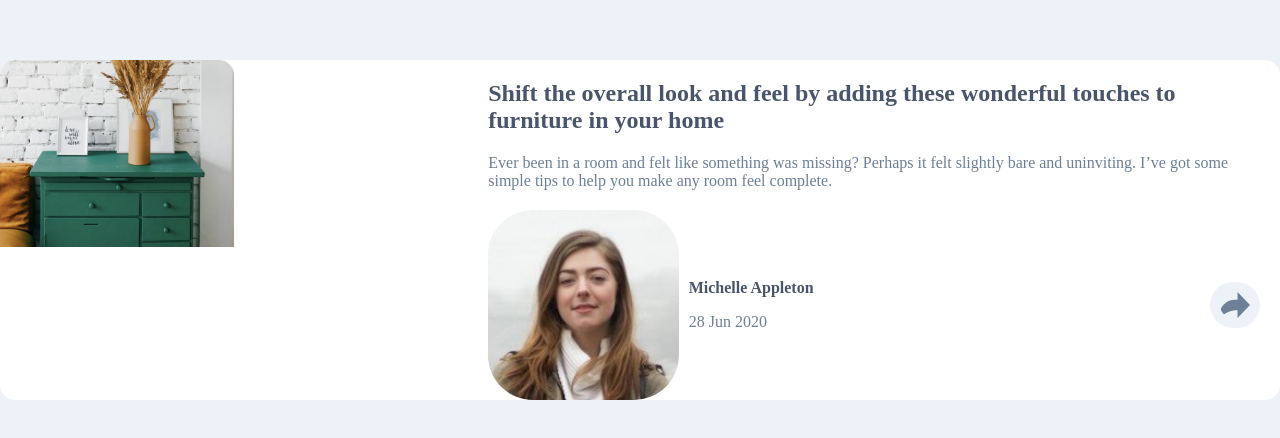
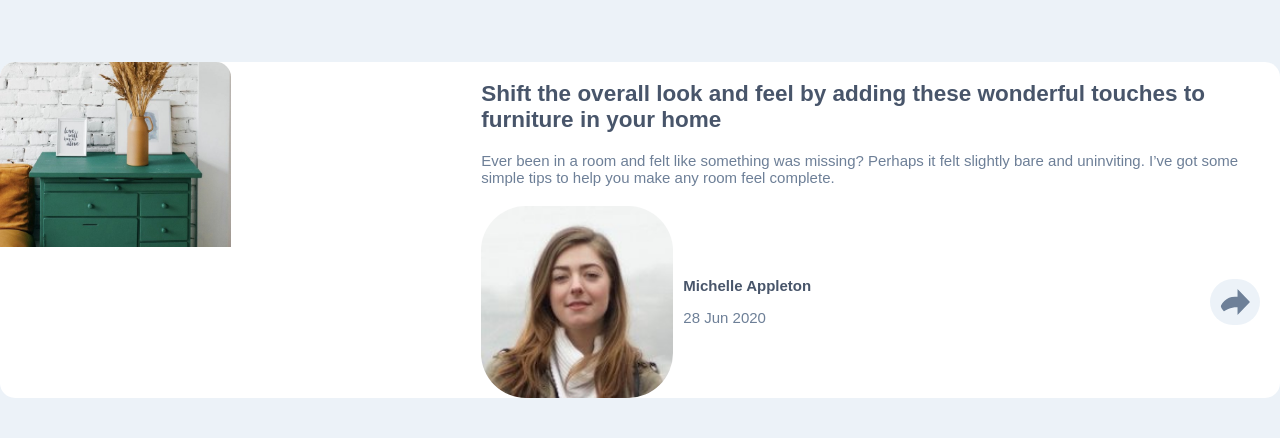
Before and after one commit to jcsmileyjr/Artical-Preview, a plain HTML site: page index.html in a window 1280 px wide. Shown: the part 170-608 px from the top of the page. Drawn offline with Linux system fonts and the light colour scheme.

Commit message:
Update font family

```diff
--- a/index.html
+++ b/index.html
@@ -5,6 +5,10 @@
   <meta name="viewport" content="width=device-width, initial-scale=1.0"> <!-- displays site properly based on user's device -->
 
   <link rel="icon" type="image/png" sizes="32x32" href="./images/favicon-32x32.png">
+  <link rel="preconnect" href="https://fonts.googleapis.com">
+  <link rel="preconnect" href="https://fonts.gstatic.com" crossorigin>
+  <link href="https://fonts.googleapis.com/css2?family=Manrope:wght@502&family=Spartan:wght@700&display=swap" rel="stylesheet">
+
 
   <title>Frontend Mentor | Article preview component</title>
 
@@ -21,7 +25,8 @@
       min-height: 100%;
       margin: 40px 25px;
       background-color: var(--Light-Grayish-Blue);
-      font-weight: 15px;
+      font-size: 15px;
+      font-family: 'Manrope', sans-serif;
     }
 
     main {
```
